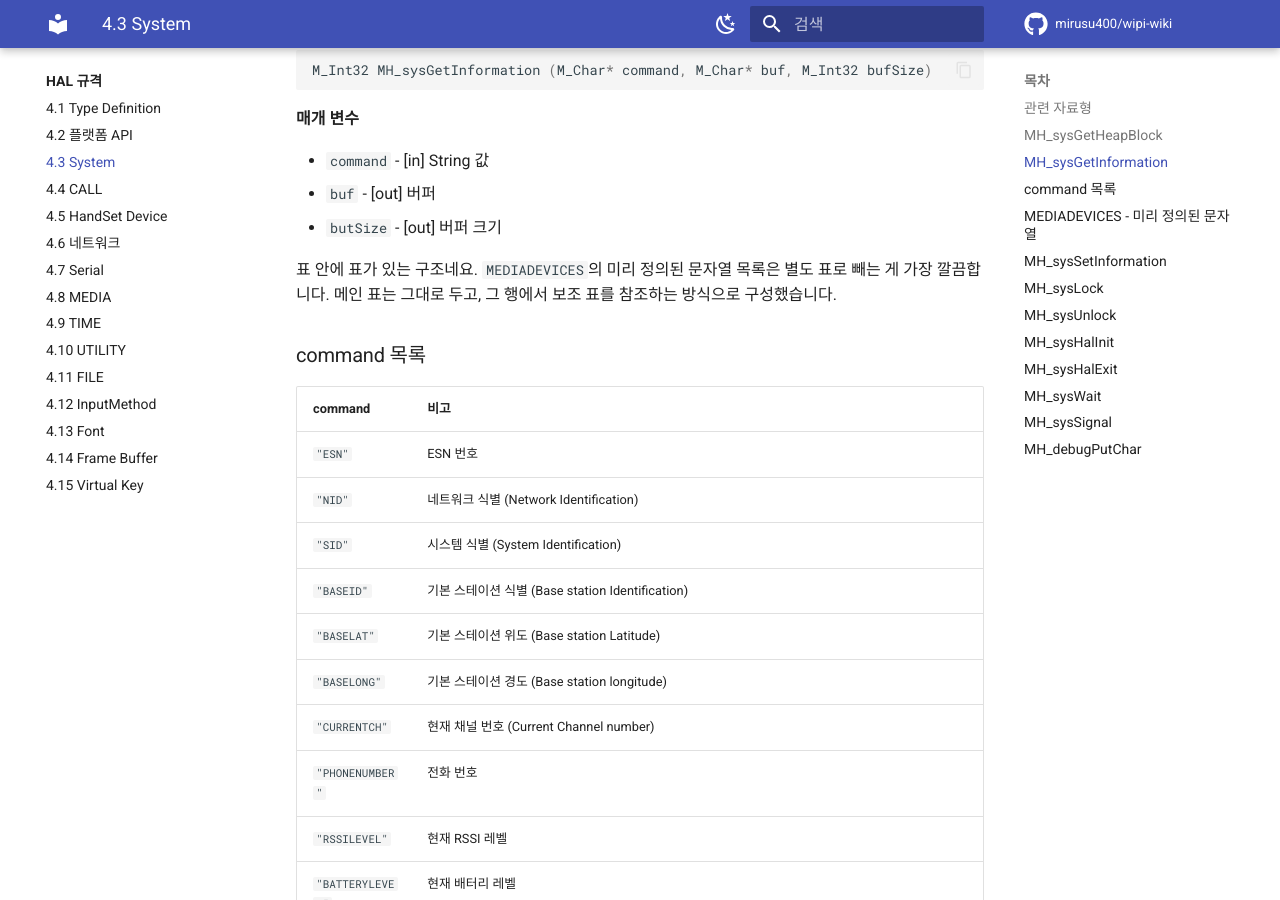
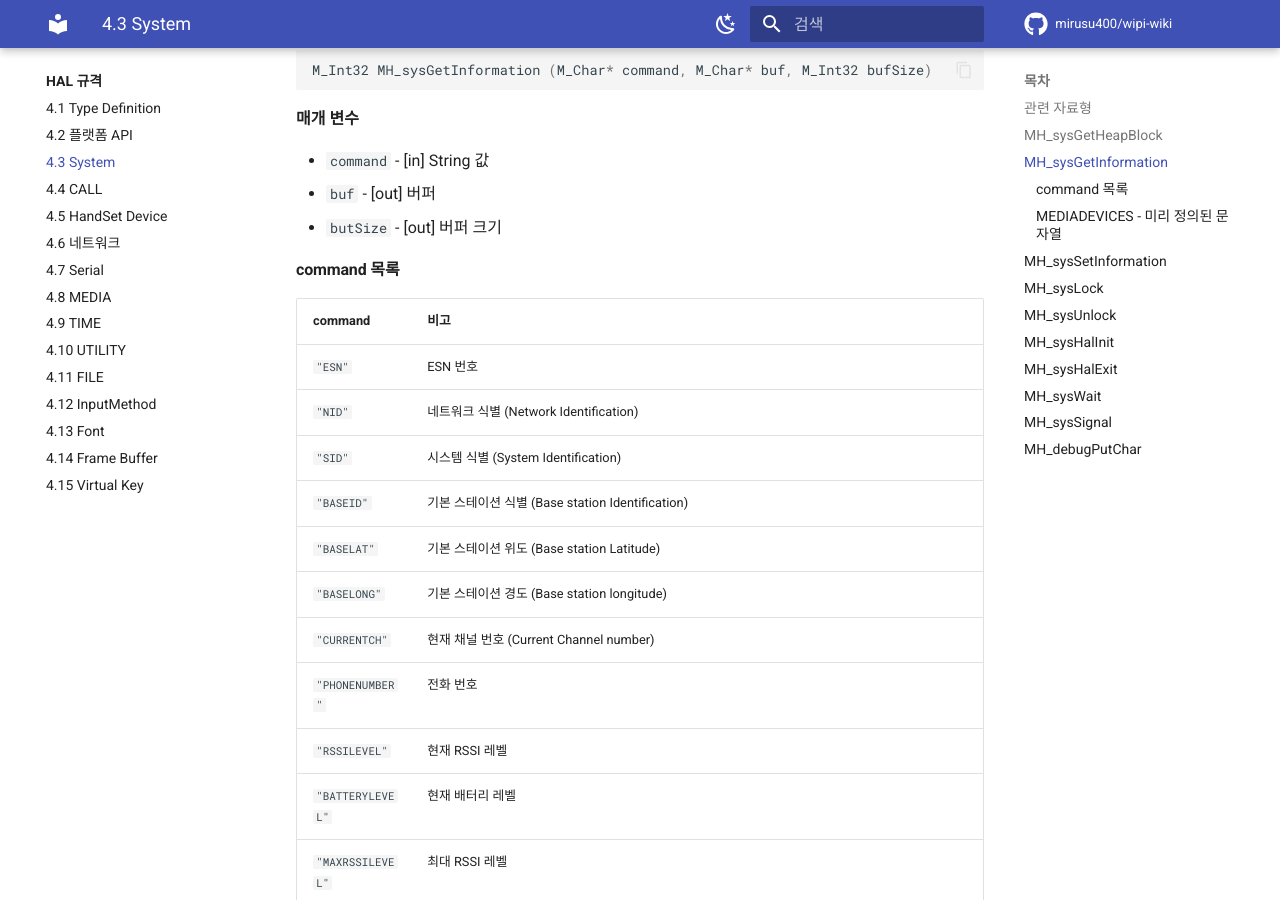
Before and after one commit to mirusu400/wipi-wiki, an MkDocs documentation site: the page built from docs/hal/system.md, in a window 1280 px wide and 900 px high, scrolled down 4277 px. Built offline with MkDocs 1.6.1 and Material for MkDocs 9.7.7, drawn with Linux system fonts in a browser that asks for light colours; comment, search, counter and statistics services are not loaded.

```diff
--- a/docs/hal/system.md
+++ b/docs/hal/system.md
@@ -178,9 +178,7 @@
 - `buf` - [out] 버퍼
 - `butSize` - [out] 버퍼 크기
 
-표 안에 표가 있는 구조네요. `MEDIADEVICES`의 미리 정의된 문자열 목록은 별도 표로 빼는 게 가장 깔끔합니다. 메인 표는 그대로 두고, 그 행에서 보조 표를 참조하는 방식으로 구성했습니다.
-
-### command 목록
+#### command 목록
 
 | command | 비고 |
 |---|---|
@@ -206,7 +204,7 @@
 | `"VIBRATORLEVEL"` | 하드웨어가 지원하는 진동 세기의 단계를 반환한다. (최소 0, 최대 100) 예) `"3"` 3단계 지원, `"1"` 1단계 지원 |
 | `"VOLUMELEVEL"` | 하드웨어가 지원하는 볼륨 세기의 단계를 반환한다. (최소 0, 최대 100) 예) `"10"` 10단계 지원, `"4"` 4단계 지원 |
 
-### `MEDIADEVICES` - 미리 정의된 문자열
+#### `MEDIADEVICES` - 미리 정의된 문자열
 
 | 문자열 | device |
 |---|---|
```
